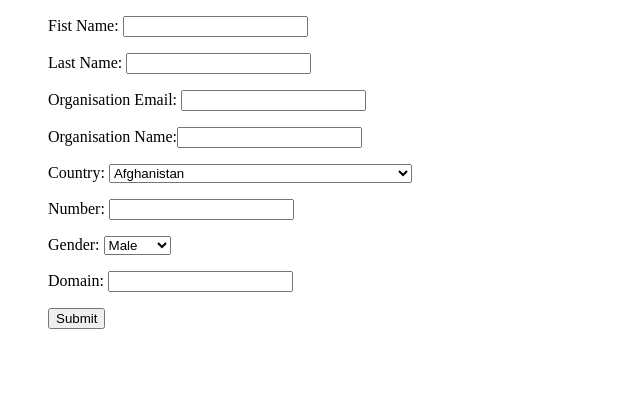
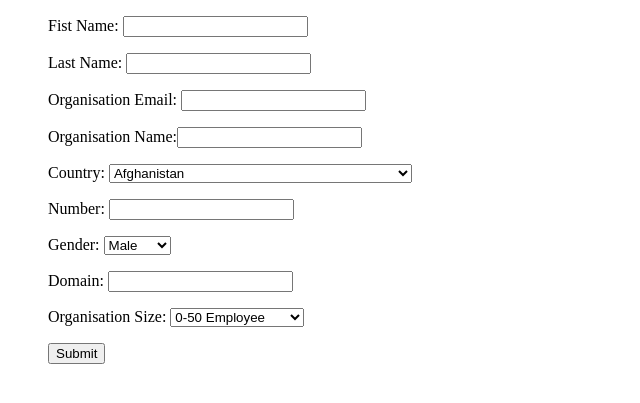
Before and after one commit to diyashrestha1999/Portal, a Django app: page / in a window 1280 px wide. Shown: the top 403 px of the page, without its empty margins (0-640 px from the left). Run offline with Django 4.2, Linux system fonts and the light colour scheme.

Commit message:
org size and approve bool

```diff
--- a/client/templates/html/loginform.html
+++ b/client/templates/html/loginform.html
@@ -21,6 +21,8 @@
         <ul>Number: {{form.phone_number}}</ul>
         <ul>Gender: {{form.gender}}</ul>
         <ul>Domain: {{form.domain}}</ul>
+        <ul>Organisation Size: {{form.organisation_size}}</ul>
+
 
         <ul><button  type="submit">Submit</button></ul>
 
--- a/client/views.py
+++ b/client/views.py
@@ -17,6 +17,8 @@ class ClientList(viewsets.ModelViewSet):
     serializer_class=ClientSerializer
 # Create your views here.
 CHOICE=[("Male","Male"),("Female","Female")]
+org=[("0-50 Employee","0-50 Employee"),("51-100 Employee","51-100 Employee"),
+    ("101-150 Employee","101-150 Employee"),("151-200 Employee","151-200 Employee"),("200+ Employee","200+ Employee")]
 class LoginForm(forms.Form):
     first_name= forms.CharField(label="First Name",max_length=50)
     last_name= forms.CharField(label="Last Name",max_length=50)
@@ -25,6 +27,7 @@ class LoginForm(forms.Form):
     country=forms.ChoiceField(choices=countries)
     phone_number = forms.CharField(label="Phone Number",max_length=50)
     domain=forms.CharField(validators=[validate_slug])
+    organisation_size=forms.ChoiceField(choices=org)
 
     gender=forms.ChoiceField(choices=CHOICE)
 
@@ -43,6 +46,7 @@ def addClient(request):
             phone_number=value.cleaned_data["phone_number"]
             domain=value.cleaned_data["domain"]
             gender=value.cleaned_data["gender"]
+            organisation_size=value.cleaned_data["organisation_size"]
 
 
             Client.objects.create(full_name=first_name,
@@ -52,7 +56,8 @@ def addClient(request):
             country=country,
             phone_number=phone_number,
             domain=domain,
-            gender=gender
+            gender=gender,
+            organisation_size=organisation_size
             )
 
 
--- a/core/urls.py
+++ b/core/urls.py
@@ -13,6 +13,7 @@ Including another URLconf
     1. Import the include() function: from django.urls import include, path
     2. Add a URL to urlpatterns:  path('blog/', include('blog.urls'))
 """
+from unicodedata import name
 from django.contrib import admin
 from django.urls import path,include
 from django.views.generic import RedirectView
--- a/templates/admin/change_form.html
+++ b/templates/admin/change_form.html
@@ -32,7 +32,7 @@
     {% endblock %} -->
     {{ block.super }}
     <div style="background-color: white; border: none;" class="submit-row">
-        <input type="submit" value="Approve" name="_make-unique">
+        <input type="submit" value="Approve" name="approve_client">
     </div>
   </ul>
 {% endif %}{% endif %}
```
Also changed, not shown: client/admin.py (+14 -4 lines), client/models.py (+5 -2 lines), client/migrations/0001_initial.py.
